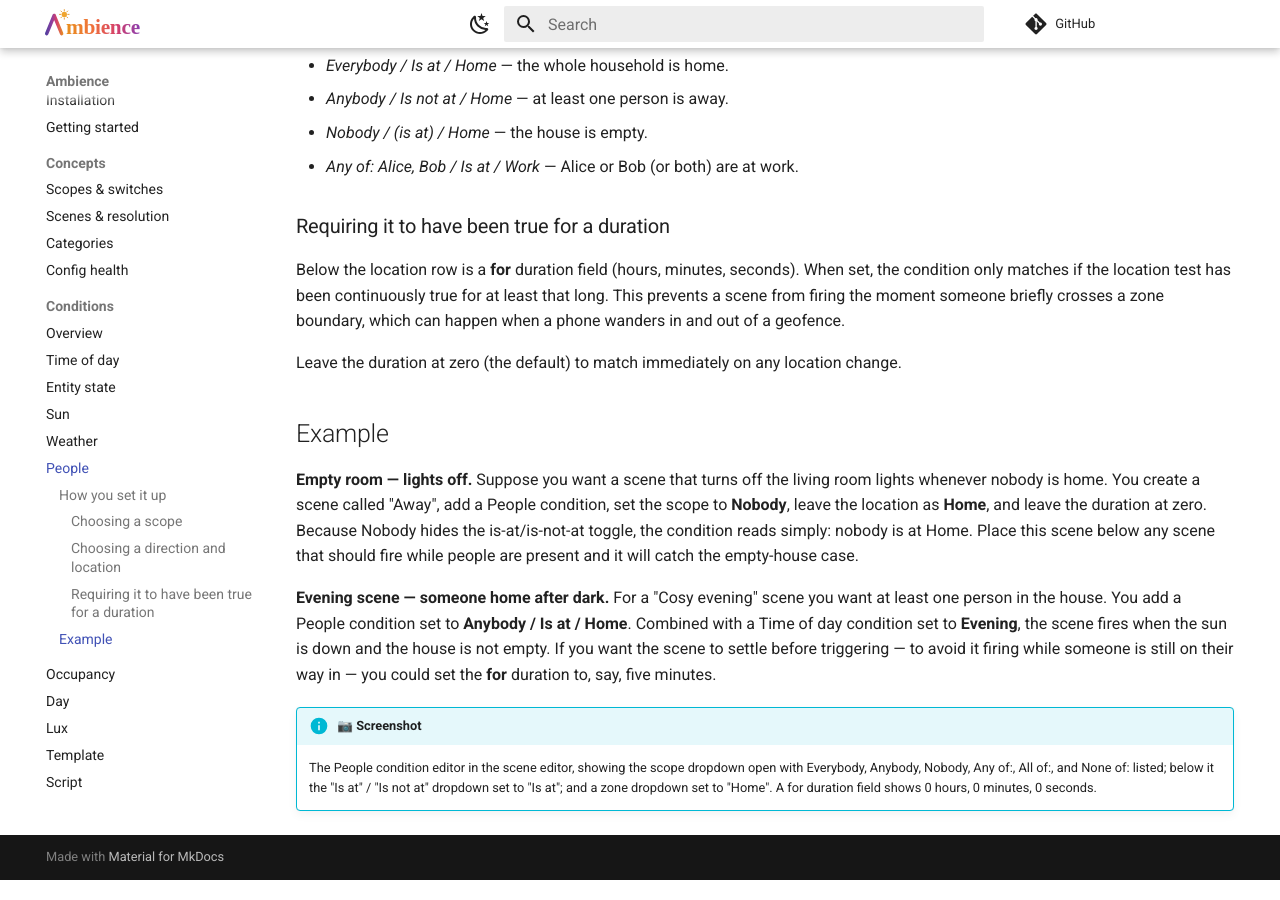
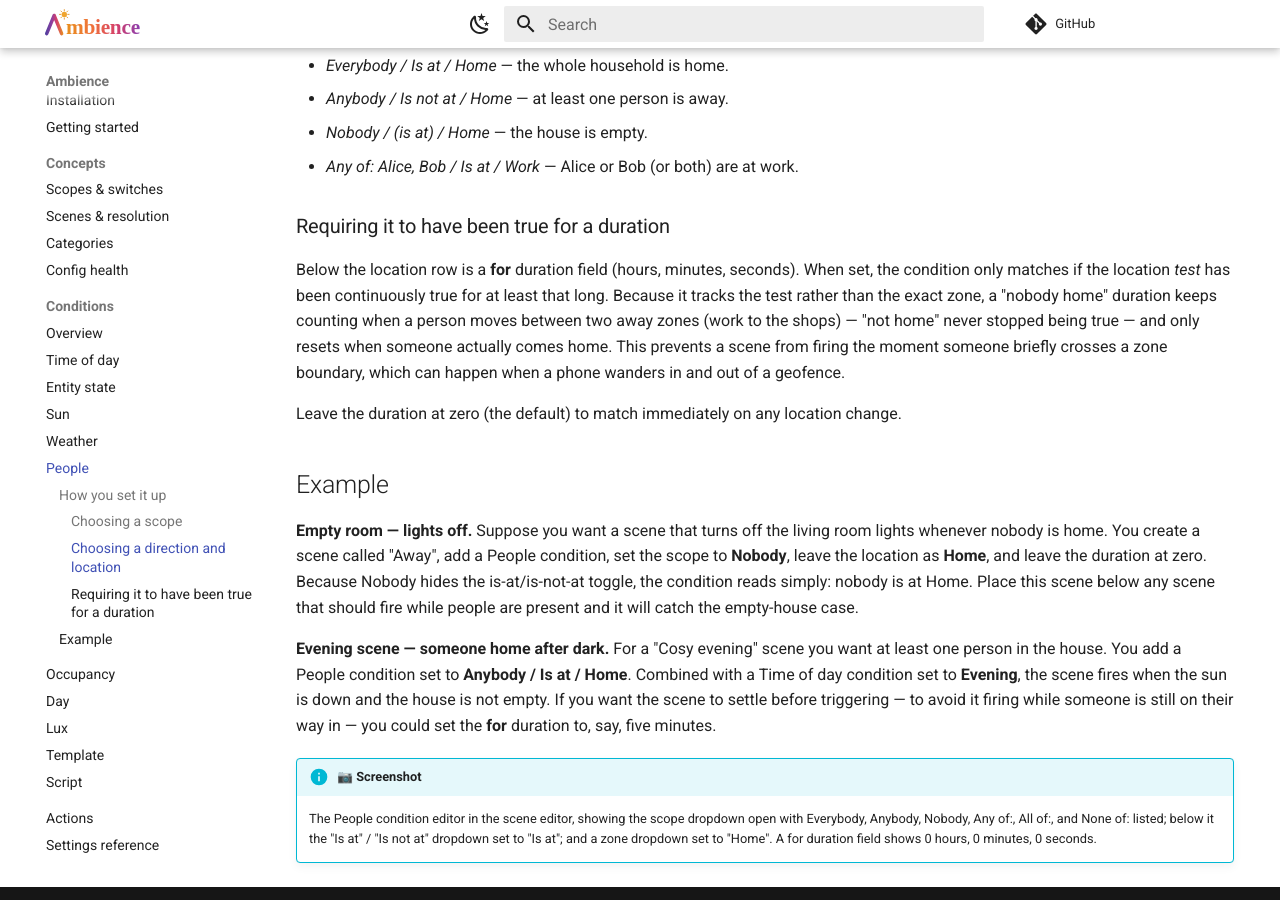
Before and after one commit to clintongormley/ambience, an MkDocs documentation site: the page built from docs/conditions/people.md, in a window 1280 px wide and 900 px high, scrolled down 1155 px. Built offline with MkDocs 1.6.1 and Material for MkDocs 9.7.7, drawn with Linux system fonts in a browser that asks for light colours; comment, search, counter and statistics services are not loaded.

Commit message:
docs(conditions): describe predicate-tenure for: semantics
The for duration now tracks the condition's test, not the exact state:
zone hops keep a 'nobody home' clock running, listed-state flips keep an
entity-state clock running, sensor handover keeps an occupancy clock
running; the clock resumes from the last provable change after a restart.
Note the simulator's legacy exact-state fallback in simulate.py.

```diff
--- a/docs/conditions/people.md
+++ b/docs/conditions/people.md
@@ -48,10 +48,13 @@ Combining scope and direction gives you expressions such as:
 ### Requiring it to have been true for a duration
 
 Below the location row is a **for** duration field (hours, minutes, seconds).
-When set, the condition only matches if the location test has been continuously
-true for at least that long. This prevents a scene from firing the moment
-someone briefly crosses a zone boundary, which can happen when a phone wanders
-in and out of a geofence.
+When set, the condition only matches if the location *test* has been continuously
+true for at least that long. Because it tracks the test rather than the exact
+zone, a "nobody home" duration keeps counting when a person moves between two
+away zones (work to the shops) — "not home" never stopped being true — and only
+resets when someone actually comes home. This prevents a scene from firing the
+moment someone briefly crosses a zone boundary, which can happen when a phone
+wanders in and out of a geofence.
 
 Leave the duration at zero (the default) to match immediately on any location
 change.
```
Also changed, not shown: docs/conditions/entity-state.md (+1 -1 lines), docs/conditions/index.md (+6 -2 lines), docs/conditions/occupancy.md (+1 -1 lines), 1 other file.
